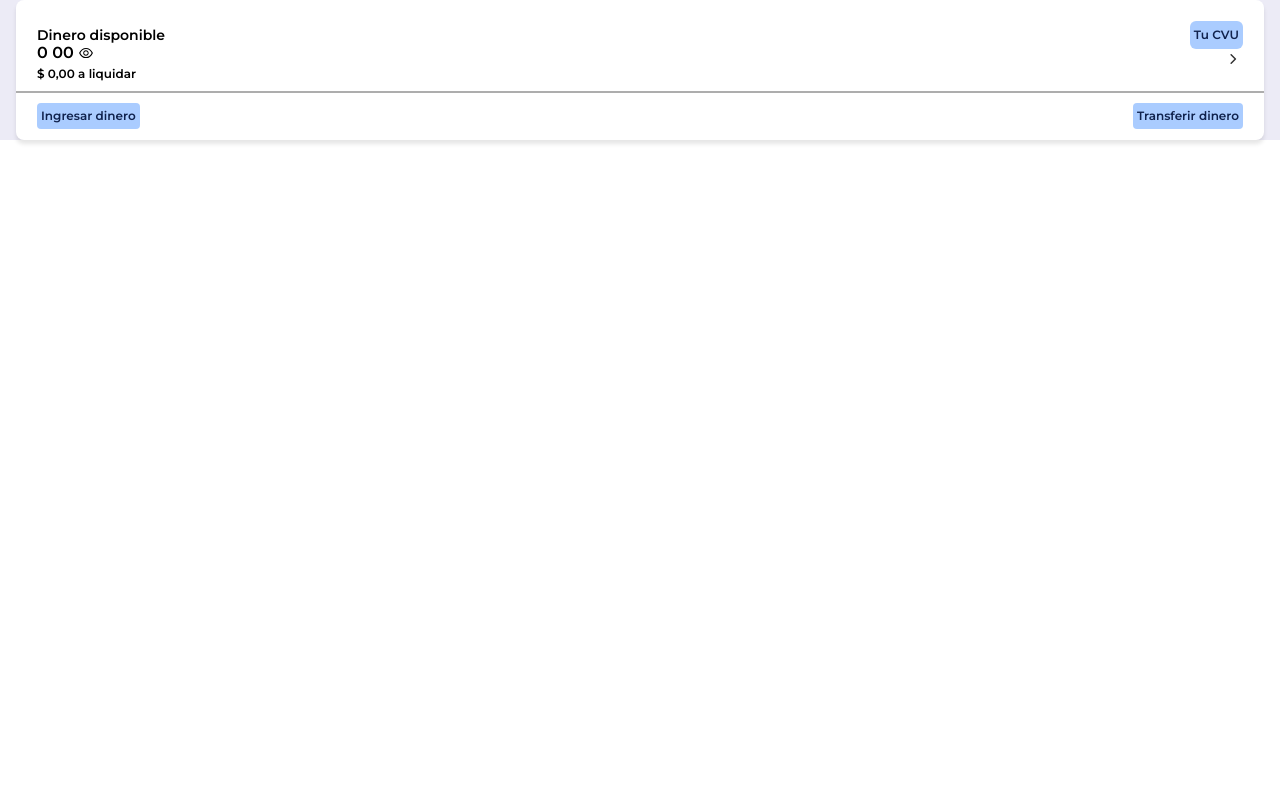
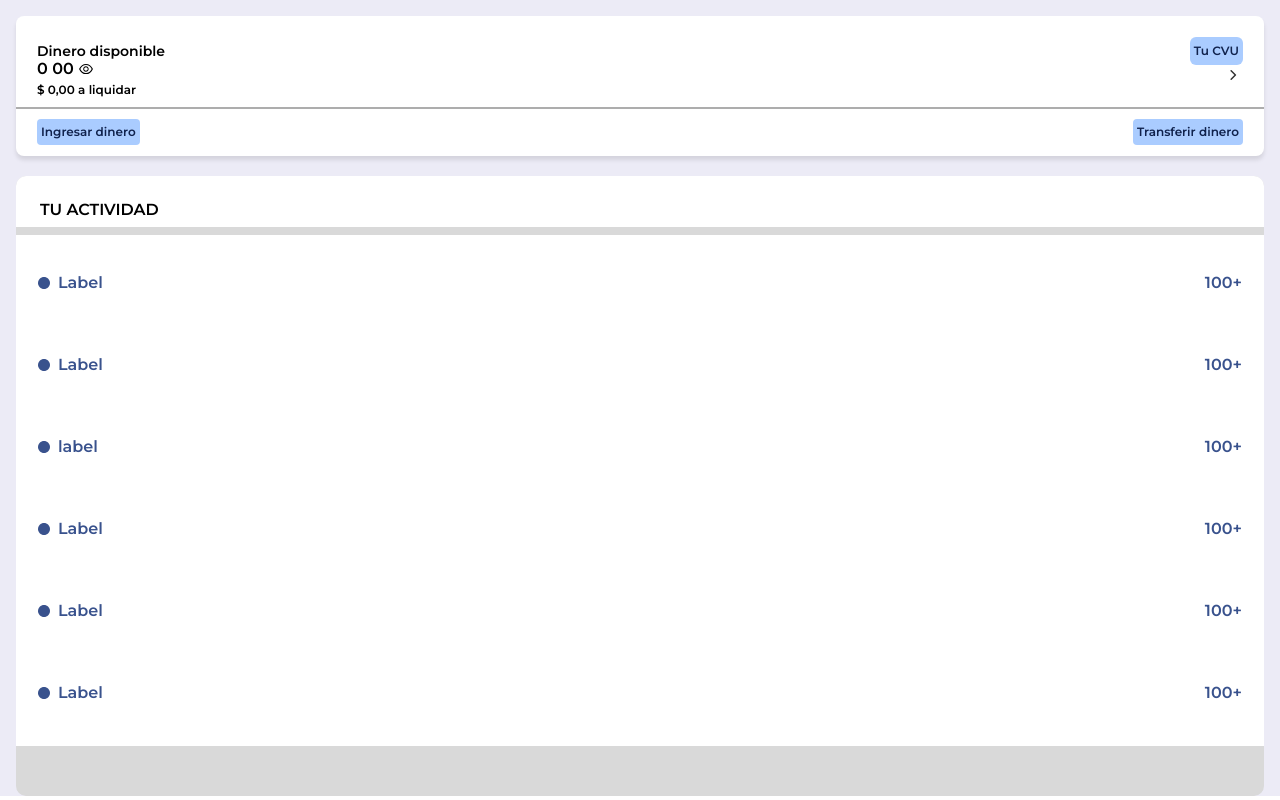
Before and after one commit to No-Country/s8-02-node-react-challenge, a React (Vite) app in the folder mercadoPago/: page /home in a window 1280 px wide. Built offline with nearby package versions, Linux system fonts and the light colour scheme.

Commit message:
Adding new figma changes

```diff
--- a/mercadoPago/src/pages/home/index.jsx
+++ b/mercadoPago/src/pages/home/index.jsx
@@ -5,8 +5,8 @@ const Home = () => {
   return (
     <>
       {/* Agregar componente Menu o NavBar */}
-      <div className='flex-col justify-center font-Montserrat bg-[#ECEBF6] pl-4 pr-4'>
-        <div className='rounded-lg bg-white shadow-cardShadow h-[140px] mb-5'>
+      <div className='flex-col justify-center font-Montserrat bg-[#ECEBF6] pl-4 pr-4 pt-[16px]'>
+        <div className='rounded-lg bg-white shadow-cardShadow h-[140px] mb-[20px] '>
           <div className='flex justify-between items-center text-sm pt-[21px] pl-[21px] pr-[21px]'>
             <p>Dinero disponible</p>
             <Link href='#' className='bg-bgButton text-colorButton rounded-md p-1 text-[12px] font-semibold'> Tu CVU </Link>
@@ -28,6 +28,70 @@ const Home = () => {
             <button className='bg-bgButton p-1 rounded-[4px] mt-[10px]'>Transferir dinero</button>
           </div>
         </div>
+
+        <div className='flex-col bg-[#D9D9D9] rounded-t-[10px] pb-[50px] rounded-b-[10px]'>
+          <div className='bg-white w-full rounded-t-[10px]'>
+            <h2 className='pt-[22px] pl-[24px] pb-[5px]'>TU ACTIVIDAD</h2>
+          </div>
+          <div className='bg-white mt-2 pl-[22px] pr-[22px] font-[500]'>
+            <ul className='mt-2 text-[#39528D]'>
+              <li className='flex justify-between pt-[36px]'>
+                <div className='flex gap-2 items-center'>
+                  <svg width="12" height="12" viewBox="0 0 12 12" fill="none" xmlns="http://www.w3.org/2000/svg">
+                    <path fill-rule="evenodd" clip-rule="evenodd" d="M6 12C9.31371 12 12 9.31371 12 6C12 2.68629 9.31371 0 6 0C2.68629 0 0 2.68629 0 6C0 9.31371 2.68629 12 6 12Z" fill="#39528D"/>
+                  </svg>
+                  <p>Label</p>
+                </div>
+                <p>100+</p>
+              </li>
+              <li className='flex justify-between pt-[58px]'>
+                <div className='flex gap-2 items-center'>
+                  <svg width="12" height="12" viewBox="0 0 12 12" fill="none" xmlns="http://www.w3.org/2000/svg">
+                    <path fill-rule="evenodd" clip-rule="evenodd" d="M6 12C9.31371 12 12 9.31371 12 6C12 2.68629 9.31371 0 6 0C2.68629 0 0 2.68629 0 6C0 9.31371 2.68629 12 6 12Z" fill="#39528D"/>
+                  </svg>
+                  <p>Label</p>
+                </div>
+                <p>100+</p>
+              </li>
+              <li className='flex justify-between pt-[58px]'>
+                <div className='flex gap-2 items-center'>
+                  <svg width="12" height="12" viewBox="0 0 12 12" fill="none" xmlns="http://www.w3.org/2000/svg">
+                    <path fill-rule="evenodd" clip-rule="evenodd" d="M6 12C9.31371 12 12 9.31371 12 6C12 2.68629 9.31371 0 6 0C2.68629 0 0 2.68629 0 6C0 9.31371 2.68629 12 6 12Z" fill="#39528D"/>
+                  </svg>
+                  <p>label</p>
+                </div>
+                <p>100+</p>
+              </li>
+              <li className='flex justify-between pt-[58px]'>
+                <div className='flex gap-2 items-center'>
+                  <svg width="12" height="12" viewBox="0 0 12 12" fill="none" xmlns="http://www.w3.org/2000/svg">
+                    <path fill-rule="evenodd" clip-rule="evenodd" d="M6 12C9.31371 12 12 9.31371 12 6C12 2.68629 9.31371 0 6 0C2.68629 0 0 2.68629 0 6C0 9.31371 2.68629 12 6 12Z" fill="#39528D"/>
+                  </svg>
+                  <p>Label</p>
+                </div>
+                <p>100+</p>
+              </li>
+              <li className='flex justify-between pt-[58px]'>
+                <div className='flex gap-2 items-center'>
+                  <svg width="12" height="12" viewBox="0 0 12 12" fill="none" xmlns="http://www.w3.org/2000/svg">
+                    <path fill-rule="evenodd" clip-rule="evenodd" d="M6 12C9.31371 12 12 9.31371 12 6C12 2.68629 9.31371 0 6 0C2.68629 0 0 2.68629 0 6C0 9.31371 2.68629 12 6 12Z" fill="#39528D"/>
+                  </svg>
+                  <p>Label</p>
+                </div>
+                <p>100+</p>
+              </li>
+              <li className='flex justify-between pt-[58px] pb-[41px]'>
+                <div className='flex gap-2 items-center'>
+                  <svg width="12" height="12" viewBox="0 0 12 12" fill="none" xmlns="http://www.w3.org/2000/svg">
+                    <path fill-rule="evenodd" clip-rule="evenodd" d="M6 12C9.31371 12 12 9.31371 12 6C12 2.68629 9.31371 0 6 0C2.68629 0 0 2.68629 0 6C0 9.31371 2.68629 12 6 12Z" fill="#39528D"/>
+                  </svg>
+                  <p>Label</p>
+                </div>
+                <p>100+</p>
+              </li>
+            </ul>
+          </div>
+        </div>
       </div>
     </>
   )
```
